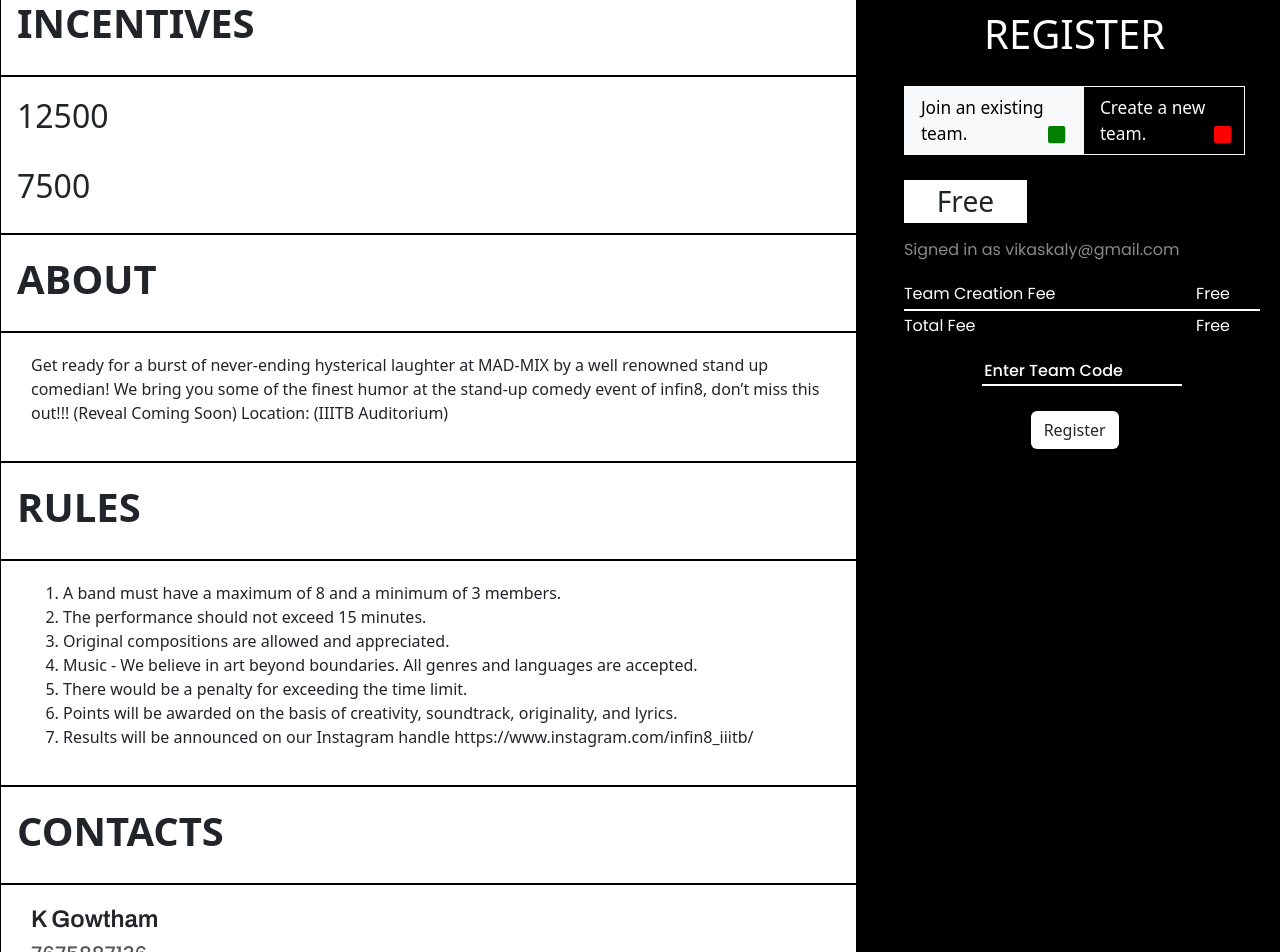
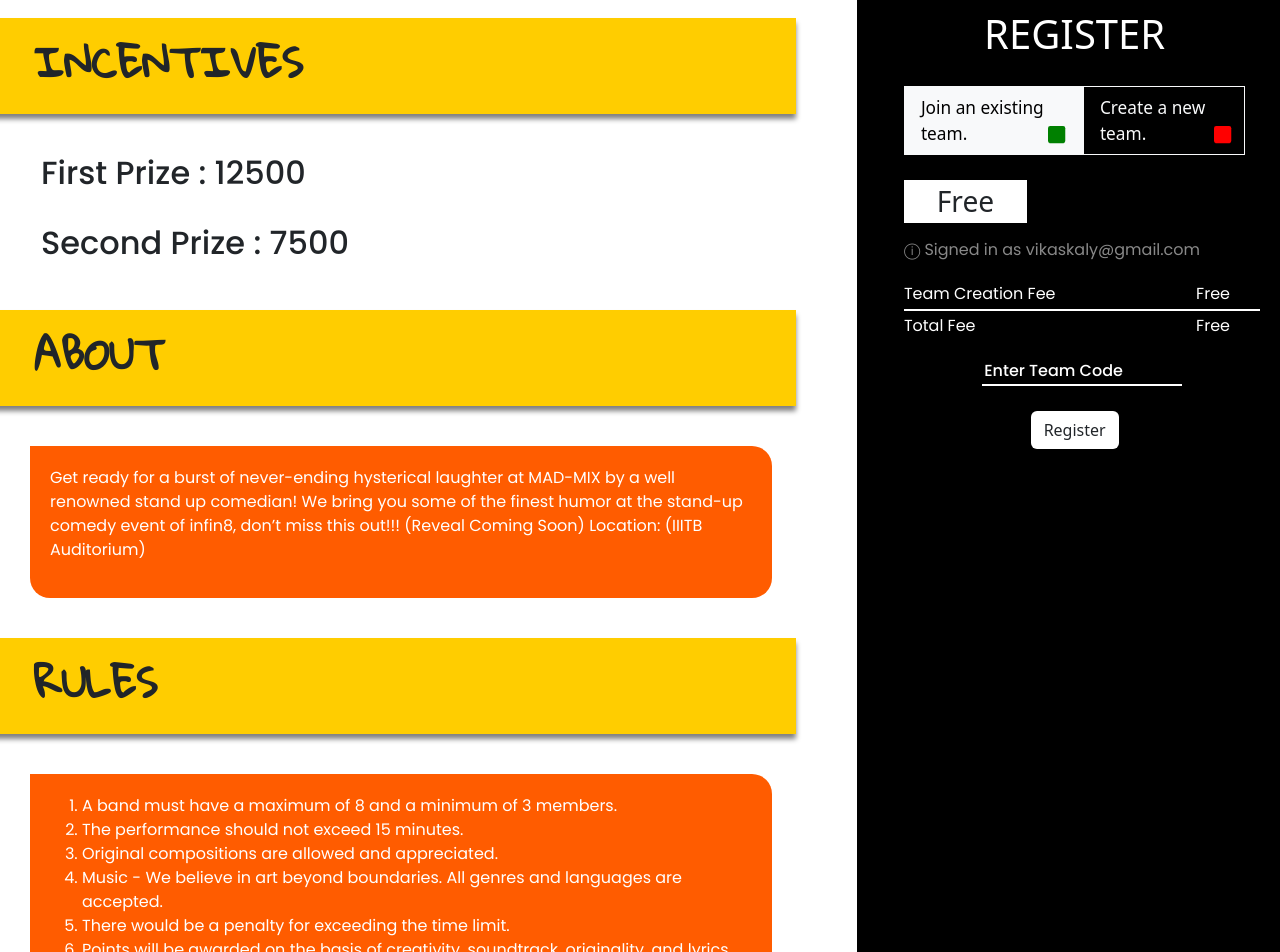
Before and after one commit to zense/Infin8-2023, a React (Create React App) app in the folder client/: page /registerevent/1 in a window 1280 px wide. Shown: the part 620-1572 px from the top of the page. Built offline with nearby package versions, Linux system fonts and the light colour scheme; a web font is replaced by a local one.

Commit message:
Adding Orange Colour and other designs

```diff
--- a/client/src/components/RegisterEvent/Container/Container.jsx
+++ b/client/src/components/RegisterEvent/Container/Container.jsx
@@ -3,6 +3,7 @@ import Register from '../Register/Register';
 import RegisterTeam from "../RegisterTeam/RegisterTeam.jsx"
 import NotSignedIn from "../NotSignedIn/NotSignedIn.jsx"
 import Registered from '../Registered/Registered';
+import {BiPhone} from 'react-icons/bi'
 export default function Container(props){
 
     return (
@@ -11,43 +12,56 @@ export default function Container(props){
             <div className="row">
                 <div className="col-md-8 col-12" style={{"paddingRight":"0"}}>
 
-                    <div style={{"border":"1px solid black","padding":"20px 0 20px 0","textIndent": "1em"}}>
-                        <h1 style={{"fontWeight":"700"}}>INCENTIVES</h1>
+
+                    <div style={{"marginTop":"20px","padding":"20px 0 20px 0","textIndent": "1em"}} className="row">
+                        <div className='col-11' style={{"backgroundColor":"#FFCD00","padding":"20px 0 20px 30px","boxShadow": "0px 5px 5px grey"}}>
+                            <h1 style={{"fontWeight":"700","fontFamily": "Gloria Hallelujah"}}>INCENTIVES</h1>
+                        </div>
                     </div>
 
-                    <div style={{"border":"1px solid black","padding":"20px 0 20px 0","textIndent": "1em"}}>
-                        <h2 style={{"fontWeight":"500"}}>{props.prize_money}</h2>
+                    <div style={{"padding":"20px 0 20px 25px","textIndent": "1em","fontFamily":"Poppins"}}>
+                        <h2 style={{"fontWeight":"500"}}>First Prize : {props.prize_money}</h2>
                         <br></br>
-                        <h2 className='worthPrizePool'>{props.prize_money2}</h2>
+                        <h2 className='worthPrizePool'>Second Prize : {props.prize_money2}</h2>
                     </div>
 
-                    <div style={{"border":"1px solid black","padding":"20px 0 20px 0","textIndent": "1em"}}>
-                        <h1 style={{"fontWeight":"700"}}>ABOUT</h1>
+                    <div style={{"padding":"20px 0 20px 0","textIndent": "1em"}} className="row">
+                        <div className='col-11' style={{"backgroundColor":"#FFCD00","padding":"20px 0 20px 30px","boxShadow": "0px 5px 5px grey"}}>
+                            <h1 style={{"fontWeight":"700","fontFamily": "Gloria Hallelujah"}}>ABOUT</h1>
+                        </div>
                     </div>
 
-                    <div style={{"border":"1px solid black","padding":"20px 30px 20px 30px"}}>
-                        <p>{props.about}</p>
+                    <div style={{"padding":"20px 30px 20px 30px","marginLeft":"0"}} className="row">
+                        <div className='col-11' style={{"backgroundColor":"#FF5C00","padding":"20px 20px 20px 20px","color":"white","fontFamily":"Poppins","borderRadius":"0px 20px 20px 20px"}}>
+                            <p>{props.about}</p>
+                        </div>
                     </div>
 
-                    <div style={{"border":"1px solid black","padding":"20px 0 20px 0","textIndent": "1em"}}>
-                        <h1 style={{"fontWeight":"700"}}>RULES</h1>
+                    <div style={{"padding":"20px 0 20px 0","textIndent": "1em"}} className="row">
+                        <div className='col-11' style={{"backgroundColor":"#FFCD00","padding":"20px 0 20px 30px","boxShadow": "0px 5px 5px grey"}}>
+                            <h1 style={{"fontWeight":"700","fontFamily": "Gloria Hallelujah"}}>RULES</h1>
+                        </div>
                     </div>
 
-                    <div style={{"border":"1px solid black","padding":"20px 30px 20px 30px"}}>
-                        <ol>{props.other_details.map((string)=>{
-                            return <li>{string}</li>
-                        })}</ol>
+                    <div style={{"padding":"20px 30px 20px 30px","marginLeft":"0"}} className="row">
+                        <div className='col-11' style={{"backgroundColor":"#FF5C00","padding":"20px 20px 20px 20px","color":"white","fontFamily":"Poppins","borderRadius":"0px 20px 20px 20px"}}>
+                            <ol>{props.other_details.map((string)=>{
+                                return <li>{string}</li>
+                            })}</ol>
+                        </div>
                     </div>
 
-                    <div style={{"border":"1px solid black","padding":"20px 0 20px 0","textIndent": "1em"}}>
-                        <h1 style={{"fontWeight":"700"}}>CONTACTS</h1>
+                    <div style={{"padding":"20px 0 20px 0","textIndent": "1em"}} className="row">
+                        <div className='col-11' style={{"backgroundColor":"#FFCD00","padding":"20px 0 20px 0","paddingLeft":"20px","boxShadow": "0px 5px 5px grey"}}>
+                            <h1 style={{"fontWeight":"700","fontFamily": "Gloria Hallelujah"}}>CONTACTS</h1>
+                        </div>
                     </div>
 
-                    <div style={{"border":"1px solid black","padding":"20px 30px 20px 30px"}}>
+                    <div style={{"padding":"20px 30px 20px 30px"}}>
                         { (props.contacts).map((contact,index)=>{
                             return(
                                 <div key={index}>
-                                    <h4 style={{"fontFamily":"Archivo","fontWeight":"600"}}>{contact.name}</h4>
+                                    <h4 style={{"fontFamily":"Archivo","fontWeight":"600"}}><BiPhone/>  {contact.name}</h4>
                                     <h5 style={{"fontFamily":"Poppins","color":"#575757"}}>{contact.contact}</h5>
                                 </div>
                             );
--- a/client/src/components/RegisterEvent/EntranceRegister/EntranceRegister.jsx
+++ b/client/src/components/RegisterEvent/EntranceRegister/EntranceRegister.jsx
@@ -13,7 +13,7 @@ export default function EntranceRegister(props){
                 Rs. {props.entrance_fee}
             </div>
             <div style={{"fontFamily": 'Poppins',"fontStyle": "normal","color":"#888888","paddingTop":"15px","marginLeft":"2.7vw"}}>
-                Signed in as {props.email}
+                ⓘ Signed in as {props.email}
             </div>
 
 
--- a/client/src/components/RegisterEvent/NotSignedIn/NotSignedIn.jsx
+++ b/client/src/components/RegisterEvent/NotSignedIn/NotSignedIn.jsx
@@ -12,7 +12,7 @@ export default function NotSignedIn(){
                 Free
             </div>
             <div style={{"fontFamily": 'Poppins',"fontStyle": "normal","color":"#888888","paddingTop":"15px","marginLeft":"2.7vw"}}>
-                Not Signed In.
+                ⓘ Not Signed In.
             </div>
             <div style={{"paddingTop":"15px","textAlign":"center"}}>
                 <button className="btn btn-default" style={{"backgroundColor":"white","marginTop":"20px"}}>Sign Up to Register</button>
--- a/client/src/components/RegisterEvent/PayBaseFees/PayBaseFees.jsx
+++ b/client/src/components/RegisterEvent/PayBaseFees/PayBaseFees.jsx
@@ -1,49 +1,65 @@
 // import arrow from '../../Vector1.png'
 import EntranceRegister from "../EntranceRegister/EntranceRegister";
+import {BiPhone} from 'react-icons/bi'
 export default function PayBaseFees(props){
 
     return (
-        <div className="container-fluid px-0" >
+            <div className="container-fluid px-0" >
 
             <div className="row">
                 <div className="col-md-8 col-12" style={{"paddingRight":"0"}}>
 
-                    <div style={{"border":"1px solid black","padding":"20px 0 20px 0","textIndent": "1em"}}>
-                        <h1 style={{"fontWeight":"700"}}>INCENTIVES</h1>
+
+                    <div style={{"marginTop":"20px","padding":"20px 0 20px 0","textIndent": "1em"}} className="row">
+                        <div className='col-11' style={{"backgroundColor":"#FFCD00","padding":"20px 0 20px 30px","boxShadow": "0px 5px 5px grey"}}>
+                            <h1 style={{"fontWeight":"700","fontFamily": "Gloria Hallelujah"}}>INCENTIVES</h1>
+                        </div>
                     </div>
 
-                    <div style={{"border":"1px solid black","padding":"20px 0 20px 0","textIndent": "1em"}}>
-                        <h2 style={{"fontWeight":"500"}}>{props.prize_money}</h2>
+                    <div style={{"padding":"20px 0 20px 25px","textIndent": "1em","fontFamily":"Poppins"}}>
+                        <h2 style={{"fontWeight":"500"}}>First Prize : {props.prize_money}</h2>
                         <br></br>
-                        <h3 className='worthPrizePool'>worth Prize Pool</h3>
+                        <h2 className='worthPrizePool'>Second Prize : {props.prize_money2}</h2>
                     </div>
 
-                    <div style={{"border":"1px solid black","padding":"20px 0 20px 0","textIndent": "1em"}}>
-                        <h1 style={{"fontWeight":"700"}}>ABOUT</h1>
+                    <div style={{"padding":"20px 0 20px 0","textIndent": "1em"}} className="row">
+                        <div className='col-11' style={{"backgroundColor":"#FFCD00","padding":"20px 0 20px 30px","boxShadow": "0px 5px 5px grey"}}>
+                            <h1 style={{"fontWeight":"700","fontFamily": "Gloria Hallelujah"}}>ABOUT</h1>
+                        </div>
                     </div>
 
-                    <div style={{"border":"1px solid black","padding":"20px 30px 20px 30px"}}>
-                        <p>{props.about}</p>
+                    <div style={{"padding":"20px 30px 20px 30px","marginLeft":"0"}} className="row">
+                        <div className='col-11' style={{"backgroundColor":"#FF5C00","padding":"20px 20px 20px 20px","color":"white","fontFamily":"Poppins","borderRadius":"0px 20px 20px 20px"}}>
+                            <p>{props.about}</p>
+                        </div>
                     </div>
 
-                    <div style={{"border":"1px solid black","padding":"20px 0 20px 0","textIndent": "1em"}}>
-                        <h1 style={{"fontWeight":"700"}}>OTHER DETAILS</h1>
+                    <div style={{"padding":"20px 0 20px 0","textIndent": "1em"}} className="row">
+                        <div className='col-11' style={{"backgroundColor":"#FFCD00","padding":"20px 0 20px 30px","boxShadow": "0px 5px 5px grey"}}>
+                            <h1 style={{"fontWeight":"700","fontFamily": "Gloria Hallelujah"}}>RULES</h1>
+                        </div>
                     </div>
 
-                    <div style={{"border":"1px solid black","padding":"20px 30px 20px 30px"}}>
-                        <p>{props.other_details}</p>
+                    <div style={{"padding":"20px 30px 20px 30px","marginLeft":"0"}} className="row">
+                        <div className='col-11' style={{"backgroundColor":"#FF5C00","padding":"20px 20px 20px 20px","color":"white","fontFamily":"Poppins","borderRadius":"0px 20px 20px 20px"}}>
+                            <ol>{props.other_details.map((string)=>{
+                                return <li>{string}</li>
+                            })}</ol>
+                        </div>
                     </div>
 
-                    <div style={{"border":"1px solid black","padding":"20px 0 20px 0","textIndent": "1em"}}>
-                        <h1 style={{"fontWeight":"700"}}>CONTACTS</h1>
+                    <div style={{"padding":"20px 0 20px 0","textIndent": "1em"}} className="row">
+                        <div className='col-11' style={{"backgroundColor":"#FFCD00","padding":"20px 0 20px 0","paddingLeft":"20px","boxShadow": "0px 5px 5px grey"}}>
+                            <h1 style={{"fontWeight":"700","fontFamily": "Gloria Hallelujah"}}>CONTACTS</h1>
+                        </div>
                     </div>
 
-                    <div style={{"border":"1px solid black","padding":"20px 30px 20px 30px"}}>
+                    <div style={{"padding":"20px 30px 20px 30px"}}>
                         { (props.contacts).map((contact,index)=>{
                             return(
                                 <div key={index}>
-                                    <h4 style={{"fontFamily":"Archivo","fontWeight":"600"}}>{contact.name}</h4>
-                                    <h5 style={{"fontFamily":"Poppins","color":"#575757"}}>{contact.number}</h5>
+                                    <h4 style={{"fontFamily":"Archivo","fontWeight":"600"}}><BiPhone/>  {contact.name}</h4>
+                                    <h5 style={{"fontFamily":"Poppins","color":"#575757"}}>{contact.contact}</h5>
                                 </div>
                             );
                         })}
--- a/client/src/components/RegisterEvent/Register/Register.jsx
+++ b/client/src/components/RegisterEvent/Register/Register.jsx
@@ -13,7 +13,7 @@ export default function Register(props){
                 Rs. {props.event_fee}
             </div>
             <div style={{"fontFamily": 'Poppins',"fontStyle": "normal","color":"#888888","paddingTop":"15px","marginLeft":"2.7vw"}}>
-                Signed in as {props.email}
+                ⓘ Signed in as {props.email}
             </div>
 
 
--- a/client/src/components/RegisterEvent/RegisterTeam/RegisterTeam.jsx
+++ b/client/src/components/RegisterEvent/RegisterTeam/RegisterTeam.jsx
@@ -64,7 +64,7 @@ export default function RegisterTeam(props){
                 {!joinExistingTeam ? "Rs." + props.fee : "Free"}
             </div>
             <div style={{"fontFamily": 'Poppins',"fontStyle": "normal","color":"#888888","paddingTop":"15px","marginLeft":"2.7vw"}}>
-                Signed in as {props.email}
+             ⓘ Signed in as {props.email}
             </div>
 
 
--- a/client/src/components/RegisterEvent/Registered/Registered.jsx
+++ b/client/src/components/RegisterEvent/Registered/Registered.jsx
@@ -14,7 +14,7 @@ export default function Registered(props){
                 You have successfully Registered for this event
             </div>
             <div style={{"fontFamily": 'Poppins',"fontStyle": "normal","color":"#888888","paddingTop":"15px","marginLeft":"2.7vw"}}>
-                Signed in as {props.email}
+                ⓘ Signed in as {props.email}
             </div>
 
         </div>
```
Also changed, not shown: 2 other files (tests, documents, lock files or other folders).
